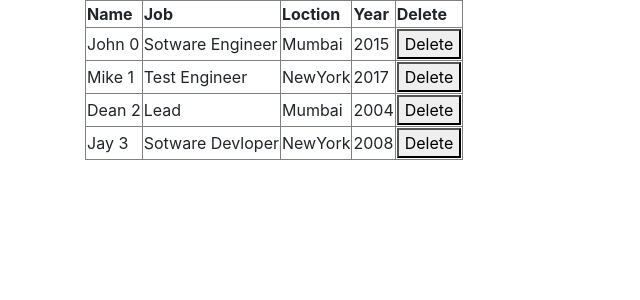
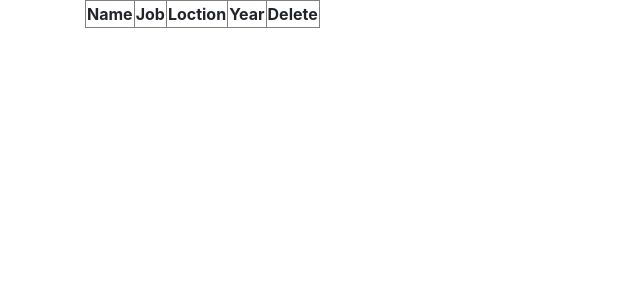
Before and after one commit to aniketbumbc/React-App, a React (Create React App) app: page / in a window 1280 px wide. Shown: the top 300 px of the page, without its empty margins (0-640 px from the left). Built offline with nearby package versions, Linux system fonts and the light colour scheme.

Commit message:
added form js and remove static data

```diff
--- a/src/App.js
+++ b/src/App.js
@@ -3,32 +3,7 @@
 
 class App extends Component {
       state = {
-            characters: [
-                  {
-                        name: 'John',
-                        job: 'Sotware Engineer',
-                        city: 'Mumbai',
-                        year: '2015',
-                  },
-                  {
-                        name: 'Mike',
-                        job: 'Test Engineer',
-                        city: 'NewYork',
-                        year: '2017',
-                  },
-                  {
-                        name: 'Dean',
-                        job: 'Lead',
-                        city: 'Mumbai',
-                        year: '2004',
-                  },
-                  {
-                        name: 'Jay',
-                        job: 'Sotware Devloper',
-                        city: 'NewYork',
-                        year: '2008',
-                  },
-            ],
+            characters: [ ],
 
       }
       render() {
```
Also changed, not shown: src/Form.js (added, +58 -0 lines).
